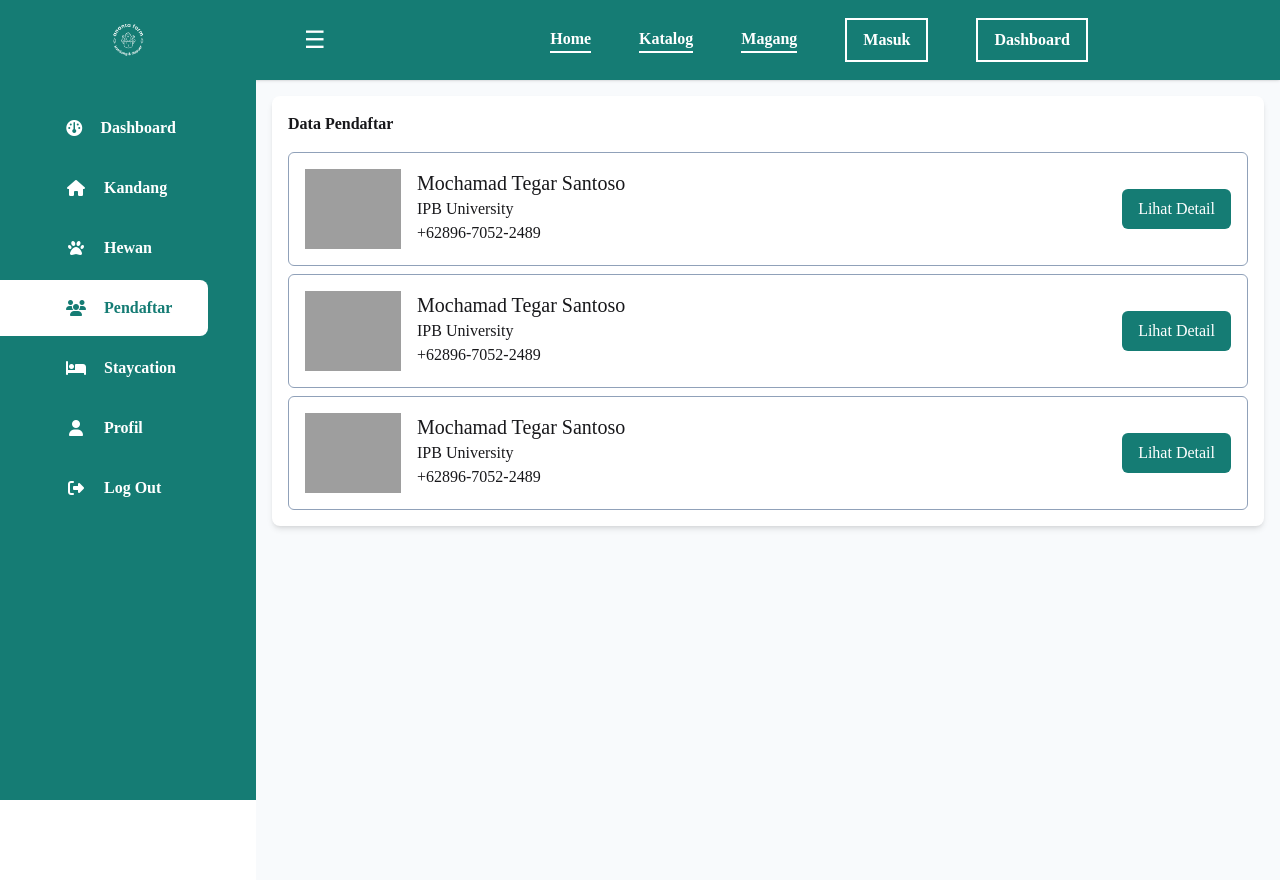
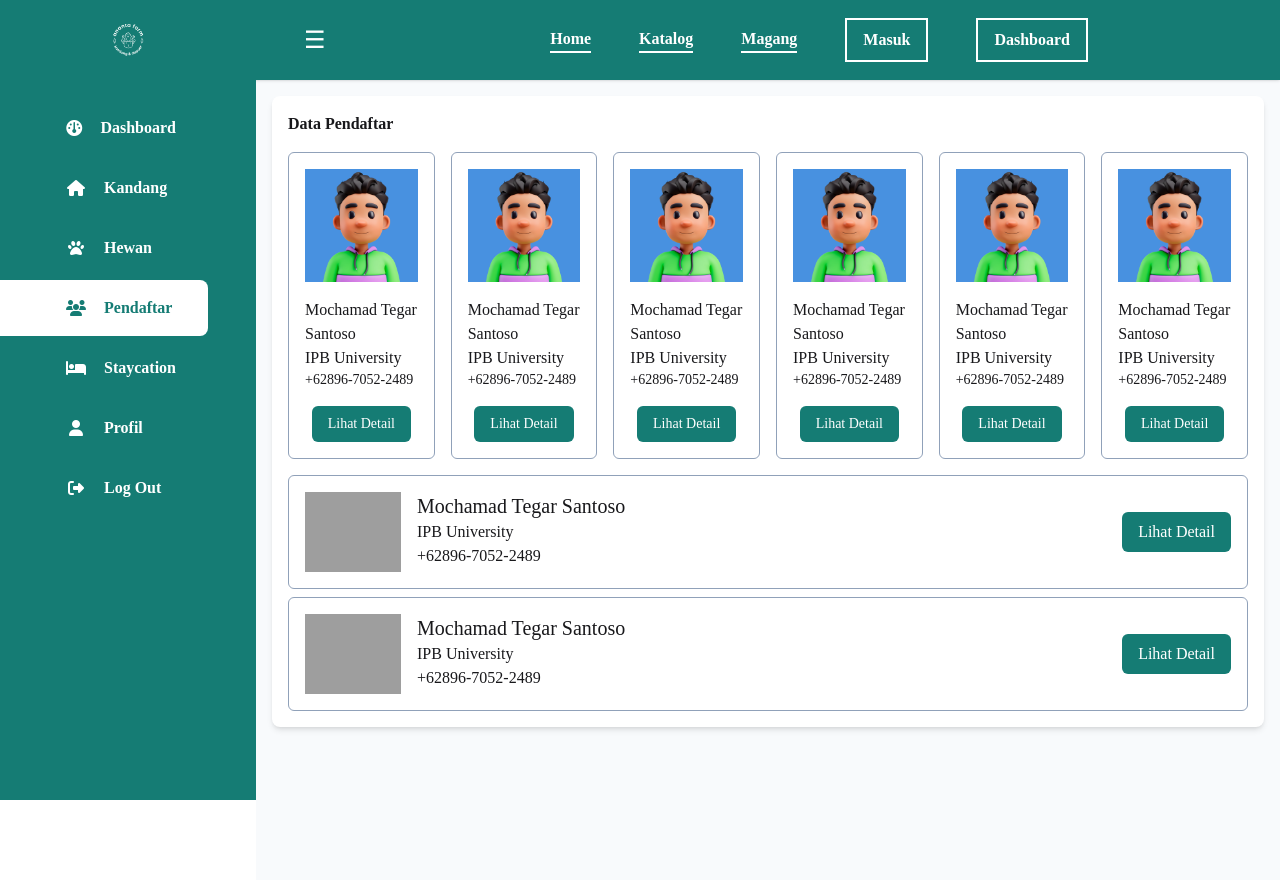
Before and after one commit to tgrsnts/ananta-farm, a Laravel app: page /admin/pendaftar in a window 1280 px wide. Run offline with Laravel 12, Linux system fonts and the light colour scheme; style sheets or scripts are compiled from the project's sources; some libraries are stand-ins or nearby versions; grey boxes are pictures that could not be loaded.

Commit message:
ubah pendaftar

```diff
--- a/resources/views/admin/pendaftar/index.blade.php
+++ b/resources/views/admin/pendaftar/index.blade.php
@@ -7,21 +7,95 @@
                 <div class="font-semibold">Data Pendaftar</div>
             </div>
 
-            <div class="flex flex-col gap-2">
-                <div class="flex flex-col w-full rounded-md border-1 border-slate-400 p-4">
-                    <div class="flex justify-between items-center w-full">
-                        <div class="flex gap-4">
-                            <img class="w-24 h-20" src="default-avatar.jpg" alt="Foto Profil" />
+            <div class="grid grid-cols-6 gap-4">
+                <div
+                    class="flex flex-col gap-4 justify-between items-center w-full rounded-md border-1 border-slate-400 p-4">
+                    <div class="flex flex-col gap-4">
+                        <img class="w-full" src="{{ asset('assets/image/avatar-biru.jpg') }}" alt="Foto Profil" />
                         <div class="flex flex-col w-fit">
-                                <span class="text-xl font-medium">Mochamad Tegar Santoso</span>
+                            <span class="text-md font-medium">Mochamad Tegar Santoso</span>
                             <span class="text-md">IPB University</span>
-                                <span class="text-md">+62896-7052-2489</span>
+                            <span class="text-sm">+62896-7052-2489</span>
                         </div>
                     </div>
-                        <button class="bg-green-normal hover:bg-green-normal-hover text-white px-4 py-2 rounded-md">Lihat
+                    <button
+                        class="bg-green-normal hover:bg-green-normal-hover text-sm text-white px-4 py-2 rounded-md">Lihat
+                        Detail</button>
+                </div>
+                <div
+                    class="flex flex-col gap-4 justify-between items-center w-full rounded-md border-1 border-slate-400 p-4">
+                    <div class="flex flex-col gap-4">
+                        <img class="w-full" src="{{ asset('assets/image/avatar-biru.jpg') }}" alt="Foto Profil" />
+                        <div class="flex flex-col w-fit">
+                            <span class="text-md font-medium">Mochamad Tegar Santoso</span>
+                            <span class="text-md">IPB University</span>
+                            <span class="text-sm">+62896-7052-2489</span>
+                        </div>
+                    </div>
+                    <button
+                        class="bg-green-normal hover:bg-green-normal-hover text-sm text-white px-4 py-2 rounded-md">Lihat
+                        Detail</button>
+                </div>
+                <div
+                    class="flex flex-col gap-4 justify-between items-center w-full rounded-md border-1 border-slate-400 p-4">
+                    <div class="flex flex-col gap-4">
+                        <img class="w-full" src="{{ asset('assets/image/avatar-biru.jpg') }}" alt="Foto Profil" />
+                        <div class="flex flex-col w-fit">
+                            <span class="text-md font-medium">Mochamad Tegar Santoso</span>
+                            <span class="text-md">IPB University</span>
+                            <span class="text-sm">+62896-7052-2489</span>
+                        </div>
+                    </div>
+                    <button
+                        class="bg-green-normal hover:bg-green-normal-hover text-sm text-white px-4 py-2 rounded-md">Lihat
+                        Detail</button>
+                </div>
+                <div
+                    class="flex flex-col gap-4 justify-between items-center w-full rounded-md border-1 border-slate-400 p-4">
+                    <div class="flex flex-col gap-4">
+                        <img class="w-full" src="{{ asset('assets/image/avatar-biru.jpg') }}" alt="Foto Profil" />
+                        <div class="flex flex-col w-fit">
+                            <span class="text-md font-medium">Mochamad Tegar Santoso</span>
+                            <span class="text-md">IPB University</span>
+                            <span class="text-sm">+62896-7052-2489</span>
+                        </div>
+                    </div>
+                    <button
+                        class="bg-green-normal hover:bg-green-normal-hover text-sm text-white px-4 py-2 rounded-md">Lihat
+                        Detail</button>
+                </div>
+                <div
+                    class="flex flex-col gap-4 justify-between items-center w-full rounded-md border-1 border-slate-400 p-4">
+                    <div class="flex flex-col gap-4">
+                        <img class="w-full" src="{{ asset('assets/image/avatar-biru.jpg') }}" alt="Foto Profil" />
+                        <div class="flex flex-col w-fit">
+                            <span class="text-md font-medium">Mochamad Tegar Santoso</span>
+                            <span class="text-md">IPB University</span>
+                            <span class="text-sm">+62896-7052-2489</span>
+                        </div>
+                    </div>
+                    <button
+                        class="bg-green-normal hover:bg-green-normal-hover text-sm text-white px-4 py-2 rounded-md">Lihat
+                        Detail</button>
+                </div>
+                <div
+                    class="flex flex-col gap-4 justify-between items-center w-full rounded-md border-1 border-slate-400 p-4">
+                    <div class="flex flex-col gap-4">
+                        <img class="w-full" src="{{ asset('assets/image/avatar-biru.jpg') }}" alt="Foto Profil" />
+                        <div class="flex flex-col w-fit">
+                            <span class="text-md font-medium">Mochamad Tegar Santoso</span>
+                            <span class="text-md">IPB University</span>
+                            <span class="text-sm">+62896-7052-2489</span>
+                        </div>
+                    </div>
+                    <button
+                        class="bg-green-normal hover:bg-green-normal-hover text-sm text-white px-4 py-2 rounded-md">Lihat
                         Detail</button>
                 </div>
             </div>
+
+            <div class="flex flex-col gap-2">
+
                 <div class="flex flex-col w-full rounded-md border-1 border-slate-400 p-4">
                     <div class="flex justify-between items-center w-full">
                         <div class="flex gap-4">
```
Lines whose indentation alone changed are shown as unchanged.
